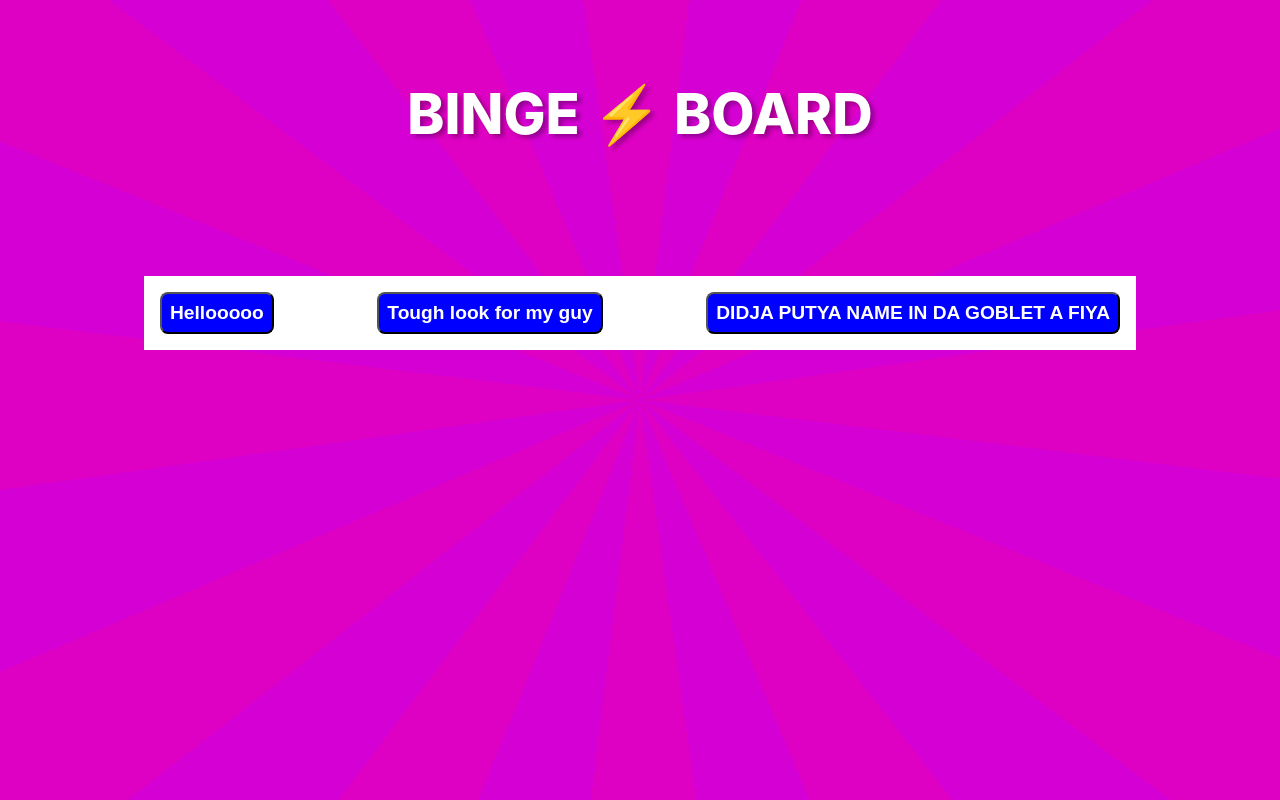
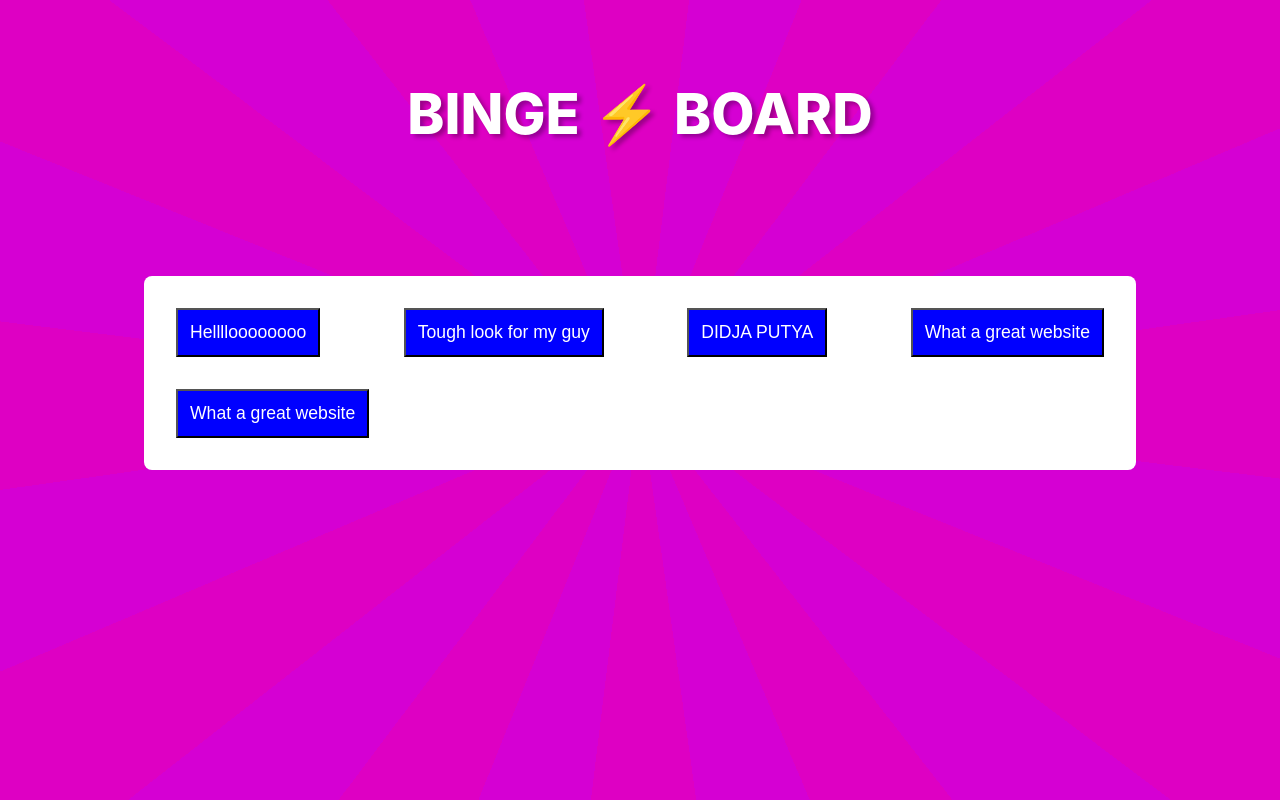
Before and after one commit to mattjared/binge-board, a React (Create React App) app: page / in a window 1280 px wide. Built offline with nearby package versions, Linux system fonts and the light colour scheme.

Commit message:
Adding more stuff

```diff
--- a/src/data.js
+++ b/src/data.js
@@ -1,6 +1,6 @@
 export const data = [
   {
-    "name": "Hellooooo",
+    "name": "Helllloooooooo",
     "audio": 'http://www.noiseaddicts.com/samples_1w72b820/286.mp3',
   },
   {
@@ -8,7 +8,15 @@ export const data = [
     "audio": './sounds/cardinal.mp3',
   },
   {
-    "name": "DIDJA PUTYA NAME IN DA GOBLET A FIYA",
+    "name": "DIDJA PUTYA",
+    "audio": './sounds/cardinal.mp3',
+  },
+  {
+    "name": "What a great website",
+    "audio": './sounds/cardinal.mp3',
+  },
+  {
+    "name": "What a great website",
     "audio": './sounds/cardinal.mp3',
   },
 ]
--- a/src/index.css
+++ /dev/null
@@ -1,63 +0,0 @@
-$lightPink:
-
-body {
-  margin: 0;
-  padding: 0;
-  font-family: -apple-system, BlinkMacSystemFont, "Segoe UI", "Roboto", "Oxygen",
-    "Ubuntu", "Cantarell", "Fira Sans", "Droid Sans", "Helvetica Neue",
-    sans-serif;
-  -webkit-font-smoothing: antialiased;
-  -moz-osx-font-smoothing: grayscale;
-}
-.App {
-  text-align: center;
-  background-color: #282c34;
-  min-height: 100vh;
-}
-.App-header {
-  display: flex;
-  flex-direction: column;
-  align-items: center;
-  justify-content: center;
-  font-size: calc(20px + 2vmin);
-  color: white;
-  margin-top: 0;
-  margin-bottom: 4rem;
-  padding-top: 2rem;
-}
-.App-wrapper {
-  max-width: 75%;
-  margin: 0 auto;
-  display: flex;
-  justify-content: space-between;
-}
-.button {
-  /* background-color: rgb(213, 0, 211, 1); */
-  border: solid 2px rgb(222, 0, 195);
-  border-radius: .5rem;
-  color: white;
-  font-size: 120%;
-  outline: none;
-  padding: .5rem;
-  font-weight: 700;
-  background:
-    linear-gradient(180deg, transparent 50%, darkorange 50%, darkorange 100%),
-    linear-gradient(170deg, transparent 50%, orange 50%, orange 100%),
-    linear-gradient(160deg, transparent 50%, darkorange 50%, darkorange 100%),
-    linear-gradient(150deg, transparent 50%, orange 50%, orange 100%),
-    linear-gradient(140deg, transparent 50%, darkorange 50%, darkorange 100%),
-    linear-gradient(130deg, transparent 50%, orange 50%, orange 100%),
-    linear-gradient(120deg, transparent 50%, darkorange 50%, darkorange 100%),
-    linear-gradient(110deg, transparent 50%, orange 50%, orange 100%),
-    linear-gradient(100deg, transparent 50%, darkorange 50%, darkorange 100%),
-    linear-gradient( 90deg, transparent 50%, orange 50%, orange 100%),
-    linear-gradient( 80deg, transparent 50%, darkorange 50%, darkorange 100%),
-    linear-gradient( 70deg, transparent 50%, orange 50%, orange 100%),
-    linear-gradient( 60deg, transparent 50%, darkorange 50%, darkorange 100%),
-    linear-gradient( 50deg, transparent 50%, orange 50%, orange 100%),
-    linear-gradient( 40deg, transparent 50%, darkorange 50%, darkorange 100%),
-    linear-gradient( 30deg, transparent 50%, orange 50%, orange 100%),
-    linear-gradient( 20deg, transparent 50%, darkorange 50%, darkorange 100%),
-    linear-gradient( 10deg, transparent 50%, orange 50%, orange 100%),
-    linear-gradient(  0deg, transparent 50%, darkorange 50%, darkorange 100%);
-}
--- a/src/index.scss
+++ b/src/index.scss
@@ -74,13 +74,16 @@ body {
   margin: 3rem auto 0;
   display: flex;
   justify-content: space-between;
+  flex-direction: row;
+  flex-wrap: wrap;
+  border-radius: .5rem;
 }
 .button {
   background-color: blue;
-  border-radius: .5rem;
   color: white;
-  font-size: 120%;
+  font-size: 110%;
   outline: none;
-  padding: .5rem;
-  font-weight: 700;
+  padding: .75rem;
+  font-weight: 500;
+  margin: 1rem;
 }
```
